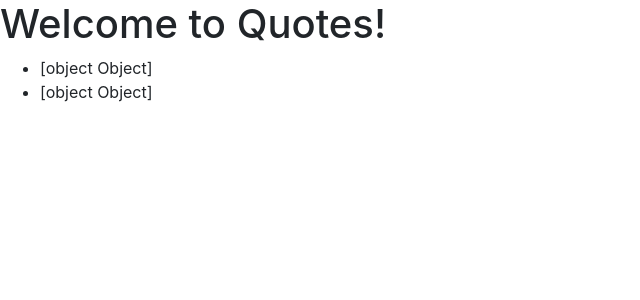
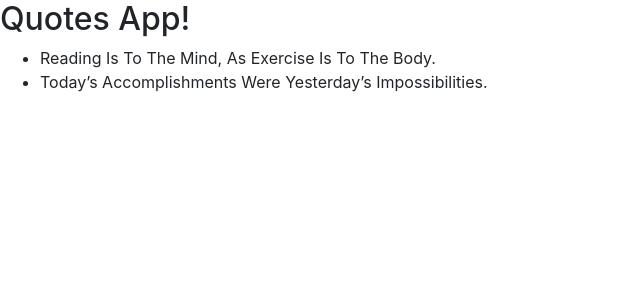
Before and after one commit to Agnes-N/QuoteApp, an Angular app: page / in a window 1280 px wide. Shown: the top 300 px of the page, without its empty margins (0-640 px from the left). Built offline with nearby package versions, Linux system fonts and the light colour scheme.

Commit message:
adds parent class and the codes to display the quotes in the browser

```diff
--- a/src/app/app.component.html
+++ b/src/app/app.component.html
@@ -1,8 +1,11 @@
 <!--The content below is only a placeholder and can be replaced.-->
-<h1>Welcome to {{ title }}!</h1>
+<!-- <h2>{{ title }} App!</h2>
 <ul>
   <li *ngFor='let quote of quotes'>
-    {{quote}}
+    {{quote.quote}}
   </li>
 </ul>
-<router-outlet></router-outlet>
+
+<router-outlet></router-outlet> -->
+
+<app-quote></app-quote>
--- a/src/app/app.component.ts
+++ b/src/app/app.component.ts
@@ -7,9 +7,10 @@ import { Quote } from './quote';
   styleUrls: ['./app.component.css']
 })
 export class AppComponent {
-  title = 'Quotes';
-  quotes: Quote[] = [
-    { id: 1, quote: 'Reading Is To The Mind, As Exercise Is To The Body.', author:'Brian Tracy'},
-    { id: 2, quote: 'Today’s Accomplishments Were Yesterday’s Impossibilities.', author:'Robert H. Schuller'},
-  ];
+  // title = 'Quotes';
+  // quotes: Quote[] = [
+  //   { id: 1, quote: 'Reading Is To The Mind, As Exercise Is To The Body.', author: 'Brian Tracy' },
+  //   { id: 2, quote: 'Today’s Accomplishments Were Yesterday’s Impossibilities.', author: 'Robert H. Schuller' },
+  // ];
+  constructor() { }
 }
--- a/src/app/quote-form/quote-form.component.html
+++ b/src/app/quote-form/quote-form.component.html
@@ -1,5 +1,5 @@
 <!-- <p>quote-form works!</p> -->
-<div class="container-fluid">
+<!-- <div class="container-fluid">
     <h2 class="text-center">Create a Quote and Post it!</h2>
     <hr>
     <form>
@@ -13,4 +13,4 @@
             <textarea class="form-control" id="quote" rows="4" required></textarea>
         </div>
     </form>
-</div>
+</div> -->
--- a/src/app/quote/quote.component.html
+++ b/src/app/quote/quote.component.html
@@ -1 +1,7 @@
-<p>quote works!</p>
+<!-- <p>quote works!</p> -->
+<h2>{{ title }} App!</h2>
+<ul>
+  <li *ngFor='let quote of quotes'>
+    {{quote.quote}}
+  </li>
+</ul>
--- a/src/app/quote/quote.component.ts
+++ b/src/app/quote/quote.component.ts
@@ -1,4 +1,5 @@
 import { Component, OnInit } from '@angular/core';
+import { Quote } from '../quote';
 
 @Component({
   selector: 'app-quote',
@@ -7,6 +8,12 @@ import { Component, OnInit } from '@angular/core';
 })
 export class QuoteComponent implements OnInit {
 
+  title = 'Quotes';
+  quotes: Quote[] = [
+    { id: 1, quote: 'Reading Is To The Mind, As Exercise Is To The Body.', author: 'Brian Tracy' },
+    { id: 2, quote: 'Today’s Accomplishments Were Yesterday’s Impossibilities.', author: 'Robert H. Schuller' },
+  ];
+
   constructor() { }
 
   ngOnInit() {
```
